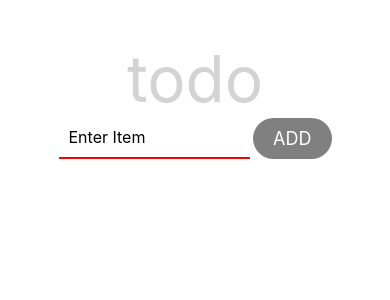
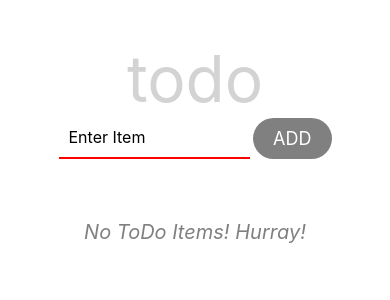
Before and after one commit to HamzaAhmedSheikh/react-native-todo-app-with-expo, a React Native app: screen / in a window 390 px wide. Shown: the top 300 px of the page. Built offline with nearby package versions, Linux system fonts and the light colour scheme.

Commit message:
I will display text when todo list empty.

```diff
--- a/src/components/todo-app/TodoApp.js
+++ b/src/components/todo-app/TodoApp.js
@@ -22,6 +22,39 @@
     //  console.log('list ====>', list);
    //  setList( list => getList.filter(item => item.key !== itemKey ))
   }
+
+  const scrollView = (
+    <ScrollView style={styles.scrollview}>
+      {getList.map((item, index) => (
+        <TouchableOpacity
+           key={item.key}
+           activeOpacity={0.7}
+           onPress={() => editItem(item)}
+        >
+          <View style={styles.scrollviewItem}>
+            <Text style={styles.scrollviewText}>
+              {" "}
+              {index + 1}# {item.data}{" "}
+            </Text>
+            <TouchableOpacity
+              onPress={() => removeItem(item.key)}
+              activeOpacity={0.4}
+            >
+              <View style={styles.crosstextContainer}>
+                <Text style={styles.crossText}> X </Text>
+              </View>
+            </TouchableOpacity>
+          </View>
+        </TouchableOpacity>
+      ))}
+    </ScrollView>
+  );
+
+  const emptyScrollView = (
+    <View style={{ paddingTop: 30 }}>
+      <Text style={{ fontStyle: 'italic', fontSize: 20, color: 'grey' }}> No ToDo Items! Hurray! </Text>
+    </View>
+  );
 
   return (
     <View style={styles.container}>
@@ -48,28 +81,7 @@
        <Text style={{ fontSize: 26 }}> {getText} </Text>
      </View>
 
-     <ScrollView style={styles.scrollview}>
-       {getList.map((item, index) =>
-        <TouchableOpacity
-          key={item.key}
-          activeOpacity={0.7}
-        >
-         <View style={styles.scrollviewItem}>
-          <Text style={styles.scrollviewText}> {index + 1}#  {item.data}{" "} </Text>
-            <TouchableOpacity
-              onPress={() => removeItem(item.key)}
-              activeOpacity={0.4}
-            >
-             <View style={styles.crosstextContainer}>
-                <Text style={styles.crossText}> X </Text>
-             </View>
-            </TouchableOpacity>
-
-
-         </View>
-        </TouchableOpacity>
-      )}
-     </ScrollView>
+     { getList.length <= 0 ? emptyScrollView : scrollView }
     </View>
   )
 }
```
